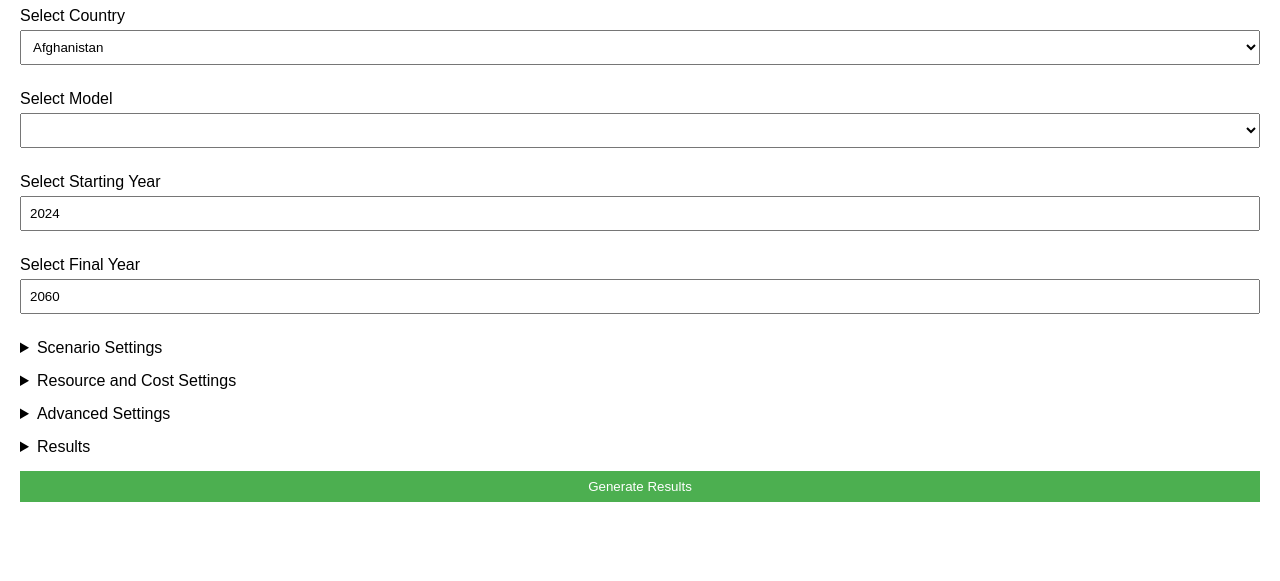
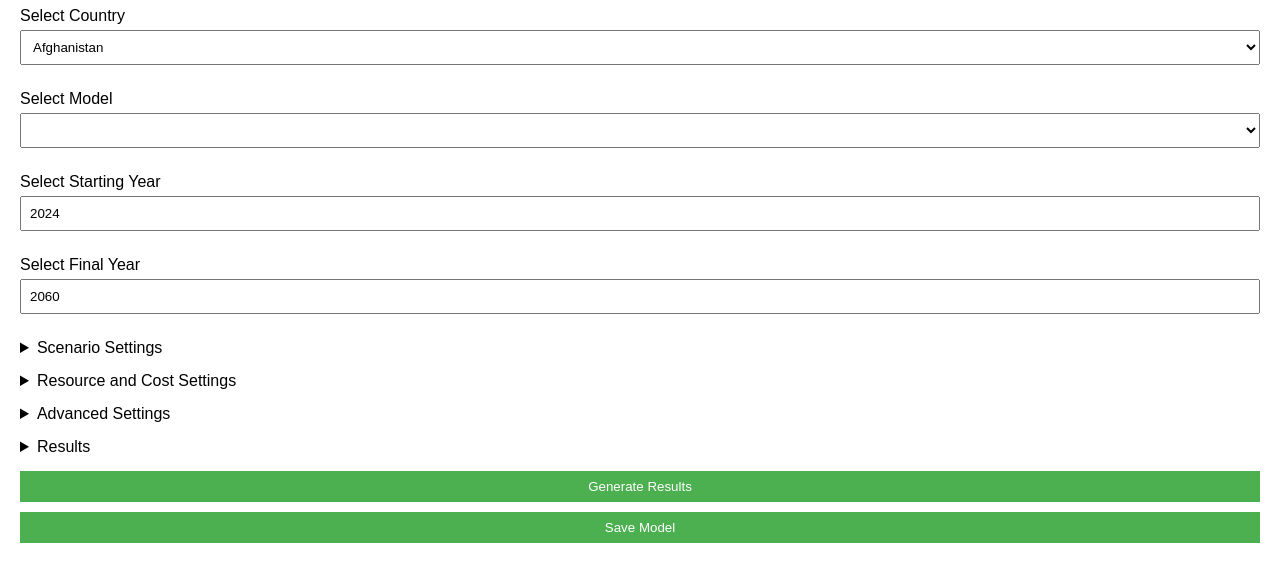
Before and after one commit to ForecastHealth/ncd-diabetes, a plain HTML site: page docs/index.html in a window 1280 px wide. Shown: the part 139-720 px from the top of the page. Drawn offline with Linux system fonts and the light colour scheme; no server answers; files whose address does not match are found by name.

Commit message:
Added save model button

```diff
--- a/docs/index.html
+++ b/docs/index.html
@@ -179,6 +179,7 @@
         </ul>
     </details>
     <button id="generate">Generate Results</button>
+    <button id="saveModel">Save Model</button>
 
     <div id="messageArea" style="display: none;">
         <p id="messageText"></p>
```
